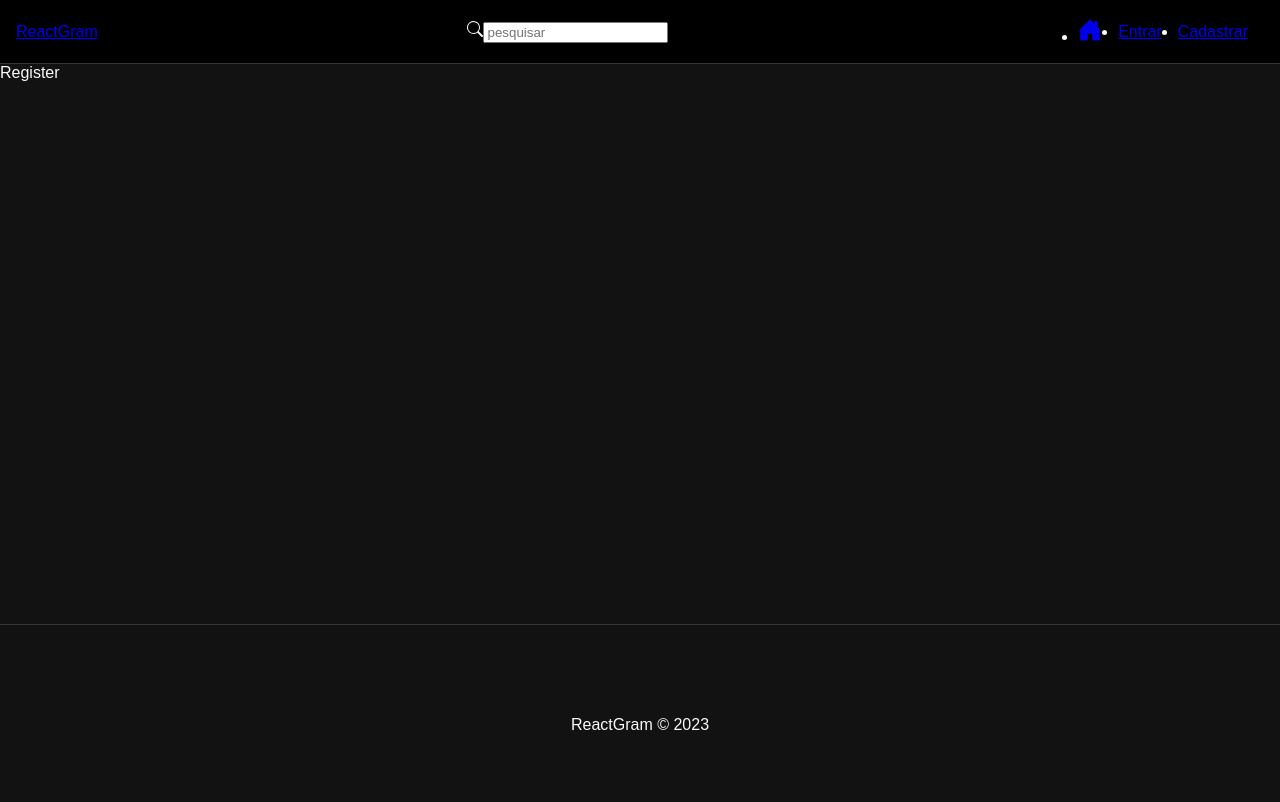
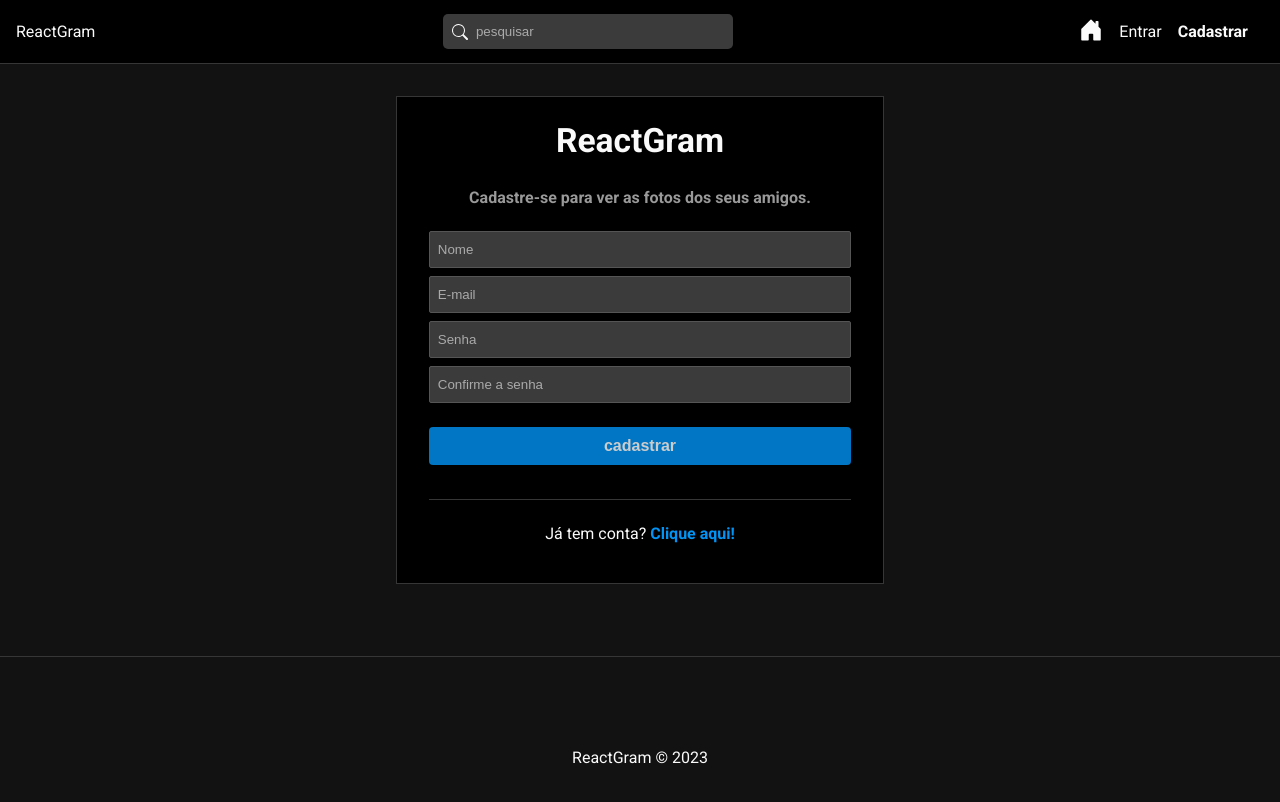
Before and after one commit to Adrianodbs/ReactGram, a React (Create React App) app in the folder frontend/: page /register in a window 1280 px wide. Shown: the top 802 px of the page. Built offline with nearby package versions, Linux system fonts and the light colour scheme.

Commit message:
css global

```diff
--- a/frontend/src/components/Navbar.js
+++ b/frontend/src/components/Navbar.js
@@ -12,7 +12,7 @@
   return (
     <nav id="nav">
       <Link to="/">ReactGram</Link>
-      <form>
+      <form id="search-form">
         <BsSearch />
         <input type="text" placeholder="pesquisar" />
       </form>
--- a/frontend/src/index.css
+++ b/frontend/src/index.css
@@ -1,8 +1,89 @@
 body {
-  font-family: 'Roboro', sans-serif;
+  font-family: "Roboto", sans-serif;
   margin: 0;
   padding: 0;
   box-sizing: border-box;
   background-color: #121212;
   color: #fafafa;
 }
+
+a {
+  color: #fafafa;
+  text-decoration: none;
+}
+
+.active {
+  font-weight: bold;
+}
+
+ul {
+  list-style: none;
+}
+
+form {
+  display: flex;
+  flex-direction: column;
+}
+
+label {
+  display: flex;
+  flex-direction: column;
+  text-align: left;
+}
+
+label span {
+  font-weight: bold;
+  margin-bottom: 0.5em;
+  color: #aaa;
+  font-size: 0.7em;
+}
+
+input {
+  background-color: #3b3b3b;
+  color: #aaa;
+  border: 1px solid #555;
+  border-radius: 2px;
+  padding: 10px 8px;
+  outline: none;
+  margin-bottom: 0.6em;
+}
+
+input::placeholder {
+  color: #aaa;
+}
+
+.btn,
+button,
+input[type="submit"] {
+  background-color: #0094f6;
+  color: #fff;
+  border: none;
+  border-radius: 4px;
+  padding: 10px 8px;
+  font-weight: bold;
+  cursor: pointer;
+  opacity: 0.8;
+  font-size: 1em;
+}
+
+input[type="submit"] {
+  margin-top: 1em;
+}
+
+input:disabled {
+  cursor: not-allowed;
+  background-color: #000;
+}
+
+button:hover,
+input[type="submit"]:hover {
+  opacity: 1;
+}
+
+.cancel-btn {
+  background-color: #ccc;
+}
+
+.hide {
+  display: none;
+}
--- a/frontend/src/pages/Auth/Auth.css
+++ b/frontend/src/pages/Auth/Auth.css
@@ -0,0 +1,39 @@
+#login,
+#register {
+  border: 1px solid #363636;
+  background-color: #000;
+  padding: 1.5em 2em;
+  max-width: 33%;
+  margin: 2em auto;
+}
+
+#login h2,
+#register h2 {
+  text-align: center;
+  font-size: 2.1em;
+  margin-top: 0;
+}
+
+.subtitle {
+  font-weight: bold;
+  color: #999;
+  margin-bottom: 1.5em;
+}
+
+#login form,
+#register form {
+  padding-bottom: 1.5em;
+  margin-bottom: 1.5em;
+  border-bottom: 1px solid #363636;
+}
+
+#login p,
+#register p {
+  text-align: center;
+}
+
+#login p a,
+#register p a {
+  font-weight: bold;
+  color: #0094f6;
+}
--- a/frontend/src/pages/Auth/Register.js
+++ b/frontend/src/pages/Auth/Register.js
@@ -1,7 +1,30 @@
 import './Auth.css'
 
+import { Link } from 'react-router-dom'
+
+//Hooks
+import { useState, useEffect } from 'react'
+
 const Register = () => {
-  return <div>Register</div>
+  const handleSubmit = e => {
+    e.preventDefault()
+  }
+  return (
+    <div id="register">
+      <h2>ReactGram</h2>
+      <p className="subtitle">Cadastre-se para ver as fotos dos seus amigos.</p>
+      <form onSubmit={handleSubmit}>
+        <input type="text" placeholder="Nome" />
+        <input type="email" placeholder="E-mail" />
+        <input type="password" placeholder="Senha" />
+        <input type="password" placeholder="Confirme a senha" />
+        <input type="submit" value="cadastrar" />
+      </form>
+      <p>
+        Já tem conta? <Link to="/login">Clique aqui!</Link>
+      </p>
+    </div>
+  )
 }
 
 export default Register
```
